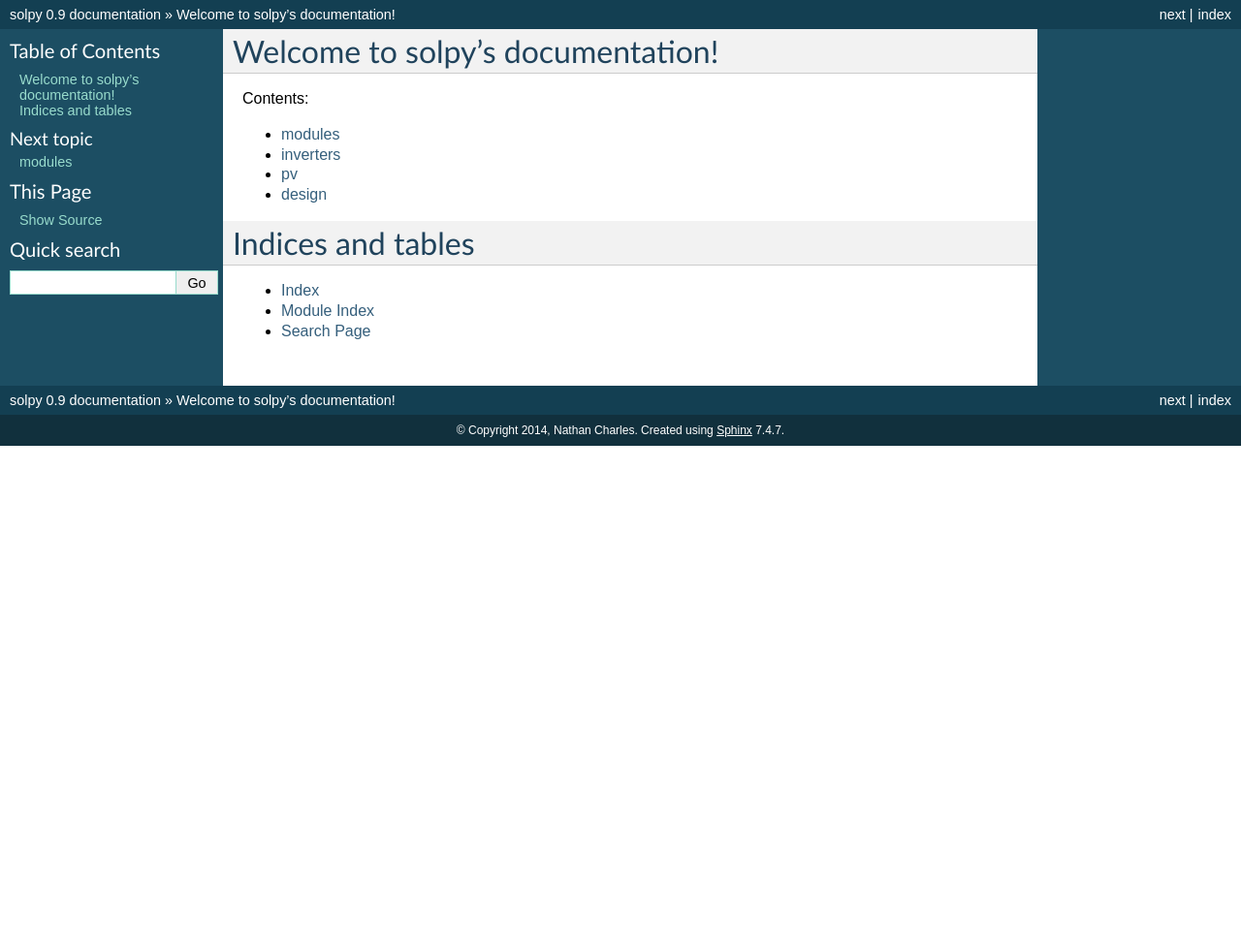
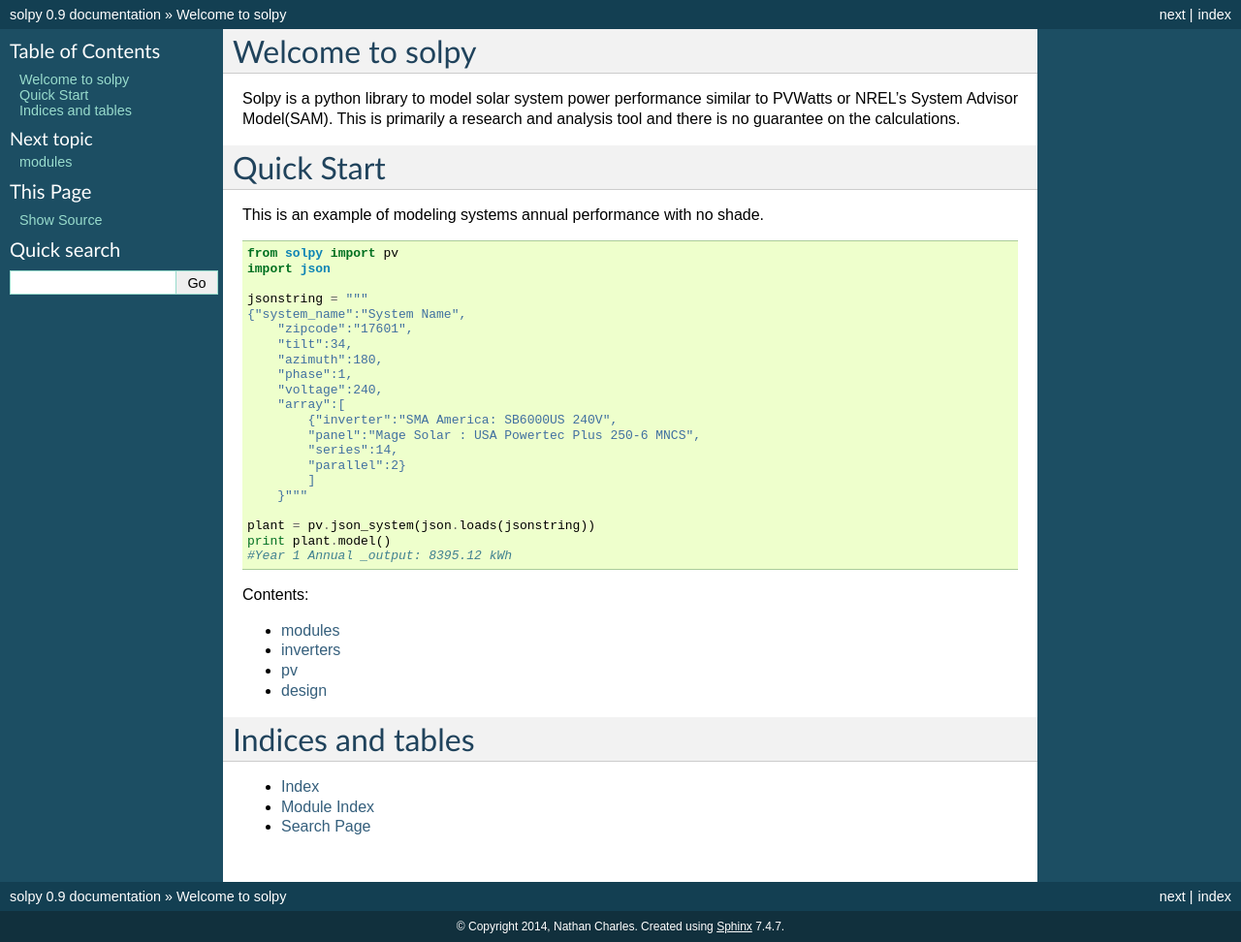
Before and after one commit to nrcharles/solpy, a Sphinx documentation site: the page built from docs/index.rst, in a window 1280 px wide. Shown: the whole page at 97% size. Built offline with Sphinx 7.4.7, drawn with Linux system fonts in a browser that asks for light colours; pages that are not in the unit, such as notebooks, are missing from menus; before the commit the page ends 900 px from its top, so only the background shows below that.

Commit message:
documetation

```diff
--- a/docs/index.rst
+++ b/docs/index.rst
@@ -3,8 +3,40 @@
    You can adapt this file completely to your liking, but it should at least
    contain the root `toctree` directive.
 
-Welcome to solpy's documentation!
-=================================
+Welcome to solpy
+================
+
+Solpy is a python library to model solar system power performance similar to PVWatts or NREL's System Advisor Model(SAM).  This is primarily a research and analysis tool and there is no guarantee on the calculations.
+
+Quick Start
+===========
+
+This is an example of modeling systems annual performance with no shade.
+
+.. highlight:: python
+.. code-block:: python
+
+    from solpy import pv
+    import json
+
+    jsonstring = """
+    {"system_name":"System Name",
+        "zipcode":"17601",
+        "tilt":34,
+        "azimuth":180,
+        "phase":1,
+        "voltage":240,
+        "array":[
+            {"inverter":"SMA America: SB6000US 240V",
+            "panel":"Mage Solar : USA Powertec Plus 250-6 MNCS",
+            "series":14,
+            "parallel":2}
+            ]
+        }"""
+
+    plant = pv.json_system(json.loads(jsonstring))
+    print plant.model()
+    #Year 1 Annual _output: 8395.12 kWh
 
 Contents:
 
```
Also changed, not shown: 1 other file.
